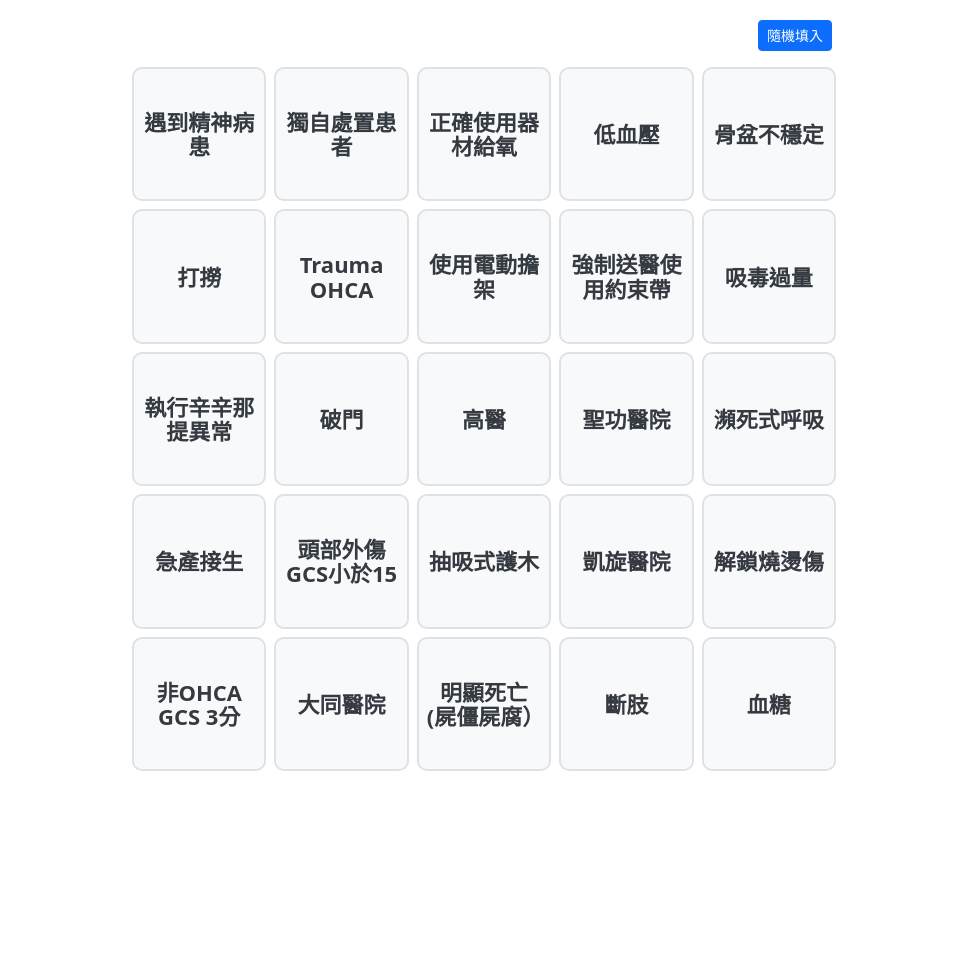
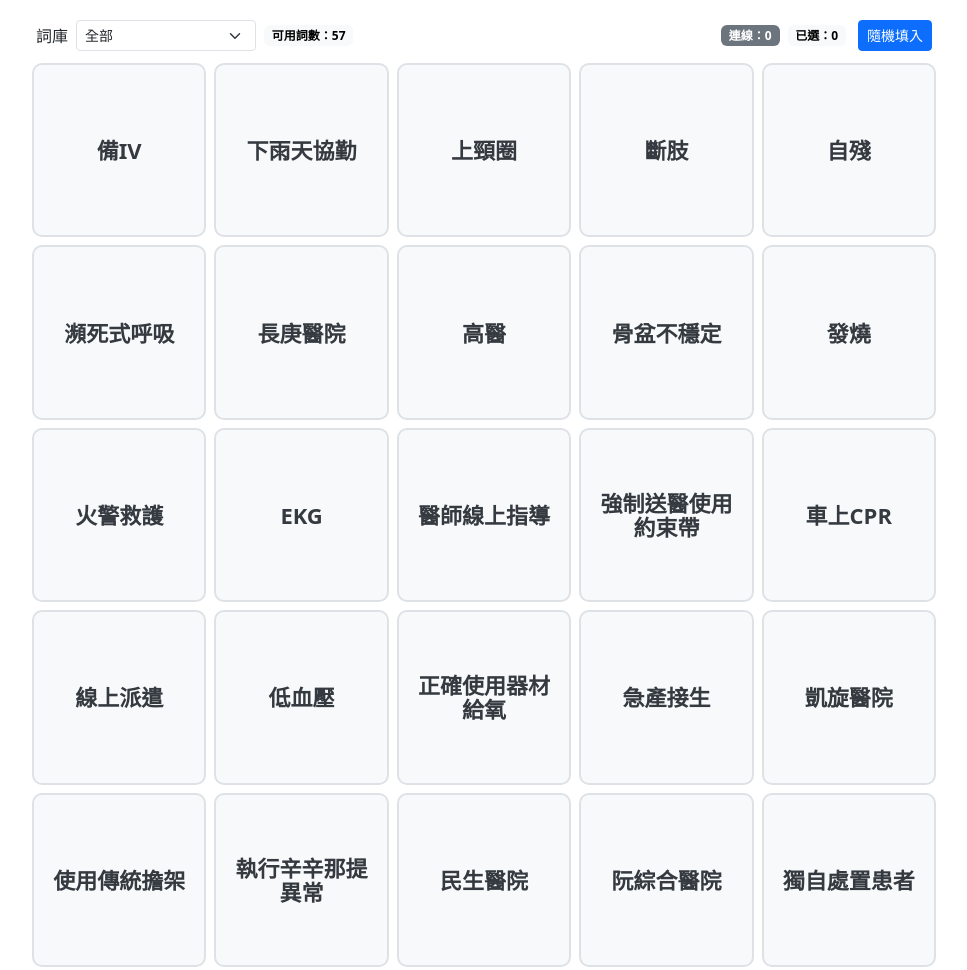
Before and after one commit to hhems20230219/Tool, a plain HTML site: page index.html in a window 1280 px wide. Shown: the whole page, without its empty margins (156-1123 px from the left). Before the commit the page ends 803 px from the top, so only its background shows below. Drawn offline with nearby package versions, Linux system fonts and the light colour scheme.

Commit message:
Update index.html

```diff
--- a/index.html
+++ b/index.html
@@ -3,7 +3,7 @@
 <head>
   <meta charset="utf-8" />
   <meta name="viewport" content="width=device-width, initial-scale=1" />
-  <title>Bingo (隨機填入)</title>
+  <title>Bingo（新興 ⊇ EMT｜專屬新興／專屬EMT）</title>
 
   <!-- Bootstrap 5 & jQuery（CDN） -->
   <link href="https://cdn.jsdelivr.net/npm/bootstrap@5.3.3/dist/css/bootstrap.min.css" rel="stylesheet">
@@ -20,16 +20,19 @@
       --cell-hover: #f1f3f5;
       --cell-border-color: #dee2e6;
     }
-
     body { background:#fff; }
 
     .toolbar {
-      max-width: 720px;
+      max-width: 920px;
       margin: 20px auto 0;
       padding: 0 12px;
-      display: flex;
-      gap: 8px;
-      justify-content: flex-end;
+      display: grid;
+      grid-template-columns: 1fr auto auto;
+      gap: 8px 12px;
+      align-items: center;
+    }
+    @media (max-width: 576px){
+      .toolbar { grid-template-columns: 1fr 1fr; }
     }
 
     .bingo-grid {
@@ -37,11 +40,10 @@
       grid-template-columns: repeat(5, 1fr);
       gap: var(--cell-gap);
       width: 100%;
-      max-width: 720px;
-      margin: 16px auto 32px;
+      max-width: 920px;
+      margin: 12px auto 32px;
       padding: 0 var(--cell-gap);
     }
-
     .bingo-cell {
       position: relative;
       aspect-ratio: 1 / 1;
@@ -66,16 +68,14 @@
       background: var(--cell-active);
       box-shadow: inset 0 0 0 2px rgba(0,0,0,.06);
     }
-
     .bingo-label {
       width: 100%;
       line-height: 1.1;
       word-break: break-word;
-      font-size: clamp(12px, 2.4vw, 22px);
+      font-size: clamp(12px, 2.3vw, 22px);
       font-weight: 600;
       color: #343a40;
     }
-
     @supports not (aspect-ratio: 1 / 1) {
       .bingo-cell::before{ content:""; display:block; padding-top:100%; }
       .bingo-cell > .bingo-label{ position:absolute; inset:6%; }
@@ -85,7 +85,27 @@
 <body>
 
   <div class="toolbar">
-    <button id="btnRandom" class="btn btn-primary btn-sm">隨機填入</button>
+    <!-- 左：詞庫選擇 -->
+    <div class="d-flex align-items-center gap-2">
+      <label for="poolSelect" class="form-label mb-0">詞庫</label>
+      <select id="poolSelect" class="form-select form-select-sm" style="max-width: 180px;">
+        <option value="ALL">全部</option>
+        <option value="SINSING">專屬新興</option>
+        <option value="EMT">專屬EMT</option>
+      </select>
+      <span class="badge text-bg-light">可用詞數：<span id="poolSize">0</span></span>
+    </div>
+
+    <!-- 中：統計 -->
+    <div class="d-flex align-items-center gap-2 justify-content-end">
+      <span class="badge text-bg-secondary">連線：<span id="lineCount">0</span></span>
+      <span class="badge text-bg-light">已選：<span id="activeCount">0</span></span>
+    </div>
+
+    <!-- 右：操作 -->
+    <div class="d-flex gap-2 justify-content-end">
+      <button id="btnRandom" class="btn btn-primary btn-sm">隨機填入</button>
+    </div>
   </div>
 
   <div class="bingo-grid" id="bingoGrid">
@@ -98,17 +118,48 @@
   </div>
 
   <script>
-    // 你的詞庫（可自由增刪；每次會隨機抽 25 個不重複）
-    const POOL = [
-      '高醫','阮綜合醫院','大同醫院','下雨天協勤','內科OHCA','Trauma OHCA','聖功醫院','長庚醫院','榮民總醫院','車上CPR',
-      '凱旋醫院','民生醫院','遇到精神病患','強制送醫使用約束帶','解鎖燒燙傷','火警救護','小飛俠','晴天娃娃','打撈','明顯死亡(屍僵屍腐）',
-      '明顯死亡（頭首分離）','急產接生','脫襪式傷口','低血糖','低血壓','瀕死式呼吸','耳漏鼻漏','執行辛辛那提異常','EKG','血糖',
-      '備IV','上頸圈','翻身上長背板','破門','正確使用器材給氧','BVM給氧','進階呼吸道給氧','架設盧卡斯','使用電動擔架','使用搬運椅',
-      '使用傳統擔架','抽吸式護木','斷肢','發燒','MI','COPD','非OHCA GCS 3分','一氧化碳中毒','線上派遣','醫師線上指導',
-      '酒醉路到','吸毒過量','自殘','同時有3個以上傷患','獨自評估患者','獨自處置患者','頭部外傷 GCS小於15','骨盆不穩定'
+    // ───────── 詞庫定義 ─────────
+    // 共用詞（多數情境/醫院）
+    const COMMON = [
+      '高醫','阮綜合醫院','大同醫院','聖功醫院','長庚醫院','榮民總醫院','凱旋醫院','民生醫院',
+      '火警救護','遇到精神病患','明顯死亡(屍僵屍腐）','明顯死亡（頭首分離）',
+      '急產接生','斷肢','發燒','MI','COPD','一氧化碳中毒',
+      '酒醉路到','吸毒過量','自殘','同時有3個以上傷患'
+    ];
+    // 專屬新興（在地用語/分隊日常）
+    const SINSING_ONLY = [
+      '下雨天協勤','小飛俠','晴天娃娃','打撈','線上派遣',
+      '獨自評估患者','獨自處置患者'
+    ];
+    // 專屬 EMT（技術與處置）
+    const EMT_ONLY = [
+      '內科OHCA','Trauma OHCA','車上CPR',
+      '強制送醫使用約束帶','解鎖燒燙傷','瀕死式呼吸','耳漏鼻漏','頭部外傷 GCS小於15','骨盆不穩定',
+      '執行辛辛那提異常','EKG','血糖','備IV','上頸圈','翻身上長背板','破門',
+      '正確使用器材給氧','BVM給氧','進階呼吸道給氧',
+      '架設盧卡斯','使用電動擔架','使用搬運椅','使用傳統擔架','抽吸式護木',
+      '非OHCA GCS 3分','低血糖','低血壓','醫師線上指導'
     ];
 
-    // 洗牌（Fisher–Yates）
+    // 去重
+    const uniq = arr => Array.from(new Set(arr));
+
+    // 下拉邏輯：新興 ⊇ EMT
+    function getActivePool() {
+      const mode = $('#poolSelect').val();
+      if (mode === 'SINSING') return uniq([...COMMON, ...SINSING_ONLY, ...EMT_ONLY]); // EMT 也包含
+      if (mode === 'EMT')     return uniq([...COMMON, ...EMT_ONLY]);
+      return uniq([...COMMON, ...SINSING_ONLY, ...EMT_ONLY]); // ALL
+    }
+
+    // 連線線組（5 橫、5 直、2 對角）
+    const LINES = [
+      [0,1,2,3,4],[5,6,7,8,9],[10,11,12,13,14],[15,16,17,18,19],[20,21,22,23,24],             // rows
+      [0,5,10,15,20],[1,6,11,16,21],[2,7,12,17,22],[3,8,13,18,23],[4,9,14,19,24],             // cols
+      [0,6,12,18,24],[4,8,12,16,20]                                                            // diagonals
+    ];
+
+    // 小工具
     function shuffle(arr){
       const a = arr.slice();
       for(let i=a.length-1;i>0;i--){
@@ -117,11 +168,12 @@
       }
       return a;
     }
+    const take = (arr, n) => arr.slice(0, n);
 
-    // 取前 n 個
-    function take(arr, n){ return arr.slice(0, n); }
-
-    // 將 25 個字填入格子
+    // UI 更新
+    function updatePoolSizeBadge(){
+      $('#poolSize').text(getActivePool().length);
+    }
     function fillGrid(items) {
       const $cells = $('#bingoGrid .bingo-cell');
       for (let i = 0; i < 25; i++) {
@@ -130,23 +182,63 @@
         $cells.eq(i).empty().append($label);
       }
     }
-
-    // 隨機填入（確保不重複）
-    function randomFill() {
-      const selected = take(shuffle(POOL), 25);
-      fillGrid(selected);
+    function clearSelection() {
+      $('#bingoGrid .bingo-cell').removeClass('active');
+      updateCounters();
+    }
+    function countLines() {
+      const $cells = $('#bingoGrid .bingo-cell');
+      let lines = 0;
+      for (const line of LINES) {
+        let ok = true;
+        for (const idx of line) {
+          if (!$cells.eq(idx).hasClass('active')) { ok = false; break; }
+        }
+        if (ok) lines++;
+      }
+      return lines;
+    }
+    function updateCounters() {
+      const activeCount = $('#bingoGrid .bingo-cell.active').length;
+      $('#activeCount').text(activeCount);
+      $('#lineCount').text(countLines());
     }
 
-    // 事件：按下按鈕 → 隨機填入
-    $('#btnRandom').on('click', randomFill);
+    // 隨機填入（若有選取→先警示→確認後清空選取）
+    function randomFillWithConfirm() {
+      const pool = getActivePool();
+      if (pool.length === 0) {
+        alert('目前詞庫為空，請調整下拉選單或補詞。');
+        return;
+      }
+      const hasActive = $('#bingoGrid .bingo-cell.active').length > 0;
+      if (hasActive) {
+        const ok = window.confirm('將重置目前已選取的格子顏色並重新隨機填入，確定要繼續嗎？');
+        if (!ok) return;
+      }
+      clearSelection(); // 重置顏色&計數
+      const selected = take(shuffle(pool), 25);
+      fillGrid(selected);
+      updateCounters(); // 連線=0、已選=0
+    }
 
-    // 點格子：切換選取
+    // 事件
+    $('#btnRandom').on('click', randomFillWithConfirm);
+    $('#poolSelect').on('change', function() {
+      updatePoolSizeBadge();
+      // 切換詞庫時自動重抽（保留你的警示重置流程）
+      randomFillWithConfirm();
+    });
     $(document).on('click', '.bingo-cell', function () {
       $(this).toggleClass('active');
+      updateCounters();
     });
 
-    // 預設載入就先隨機一次（想手動才出現可註解掉）
-    $(randomFill);
+    // 初始
+    $(function(){
+      updatePoolSizeBadge();
+      randomFillWithConfirm();
+    });
   </script>
 </body>
 </html>
```
